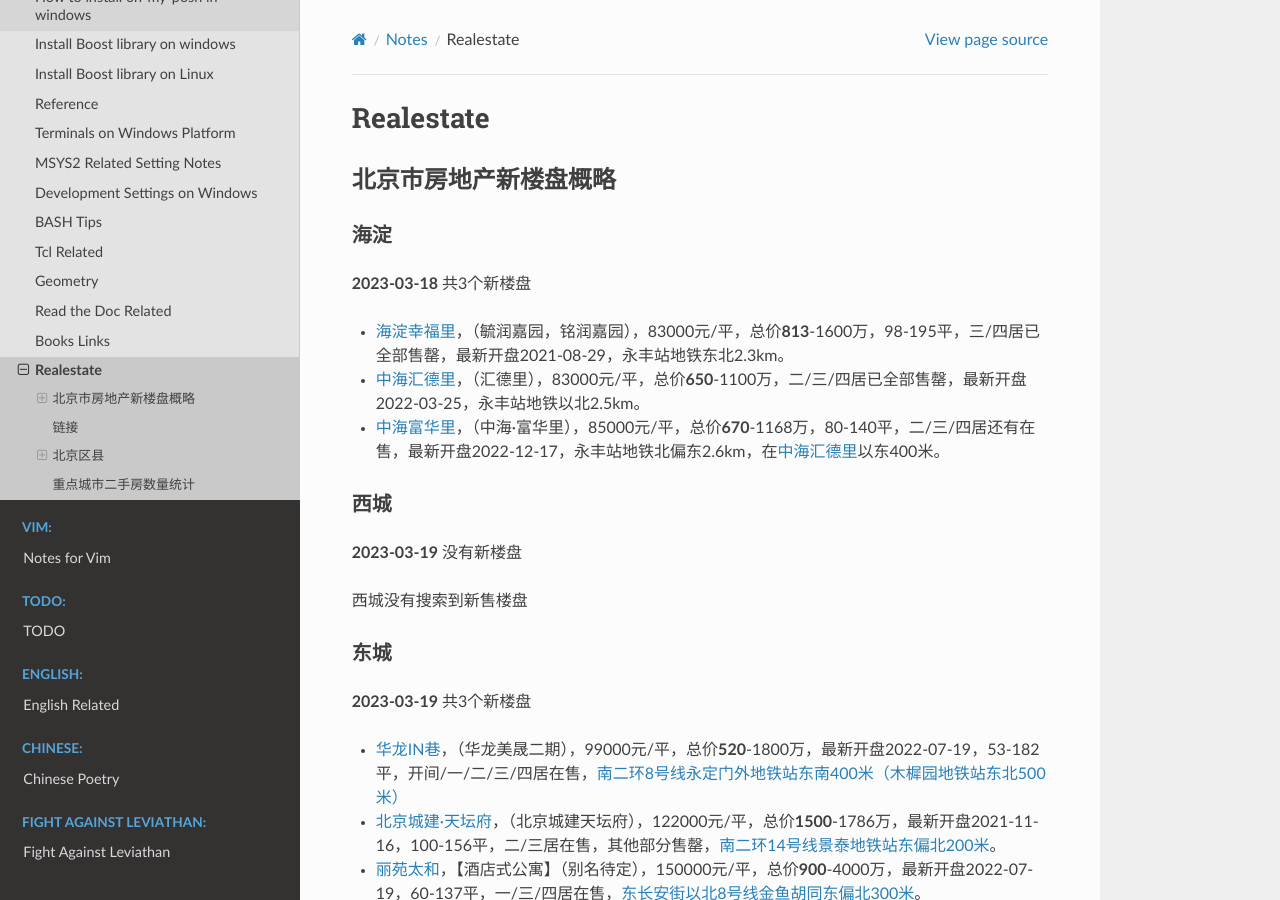
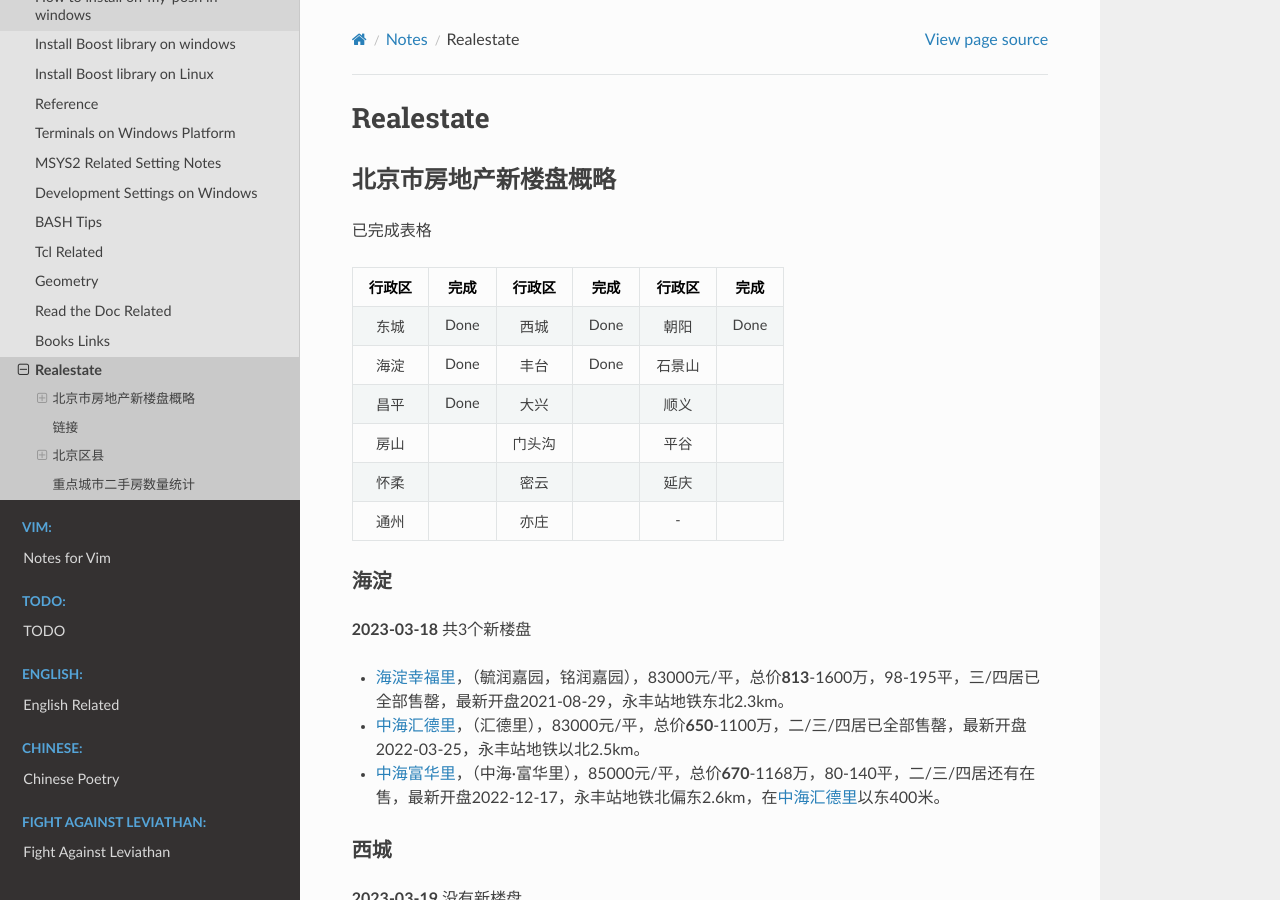
Before and after one commit to Pyrad/pyradnotes, a Sphinx documentation site: the page built from source/Notes/realestate.md, in a window 1280 px wide and 900 px high. Built offline with Sphinx 7.4.7 and the Read the Docs theme 2.0.0, drawn with Linux system fonts in a browser that asks for light colours; a script that is not in the unit is left out.

Commit message:
Realestate Add a table to track the progress

```diff
--- a/source/Notes/realestate.md
+++ b/source/Notes/realestate.md
@@ -2,6 +2,18 @@
 # Realestate
 
 ## 北京市房地产新楼盘概略
+
+已完成表格
+
+|行政区|完成|行政区|完成|行政区|完成|
+|:-:|:-:|:-:|:-:|:-:|:-:|
+|东城|Done|西城|Done|朝阳|Done|
+|海淀|Done|丰台|Done|石景山|  |
+|昌平|Done|大兴|  |顺义|  |
+|房山|  |门头沟|  |平谷|  |
+|怀柔|  |密云|  |延庆|  |
+|通州|  |亦庄|  |-|  |
+
 
 ### 海淀
 
```
